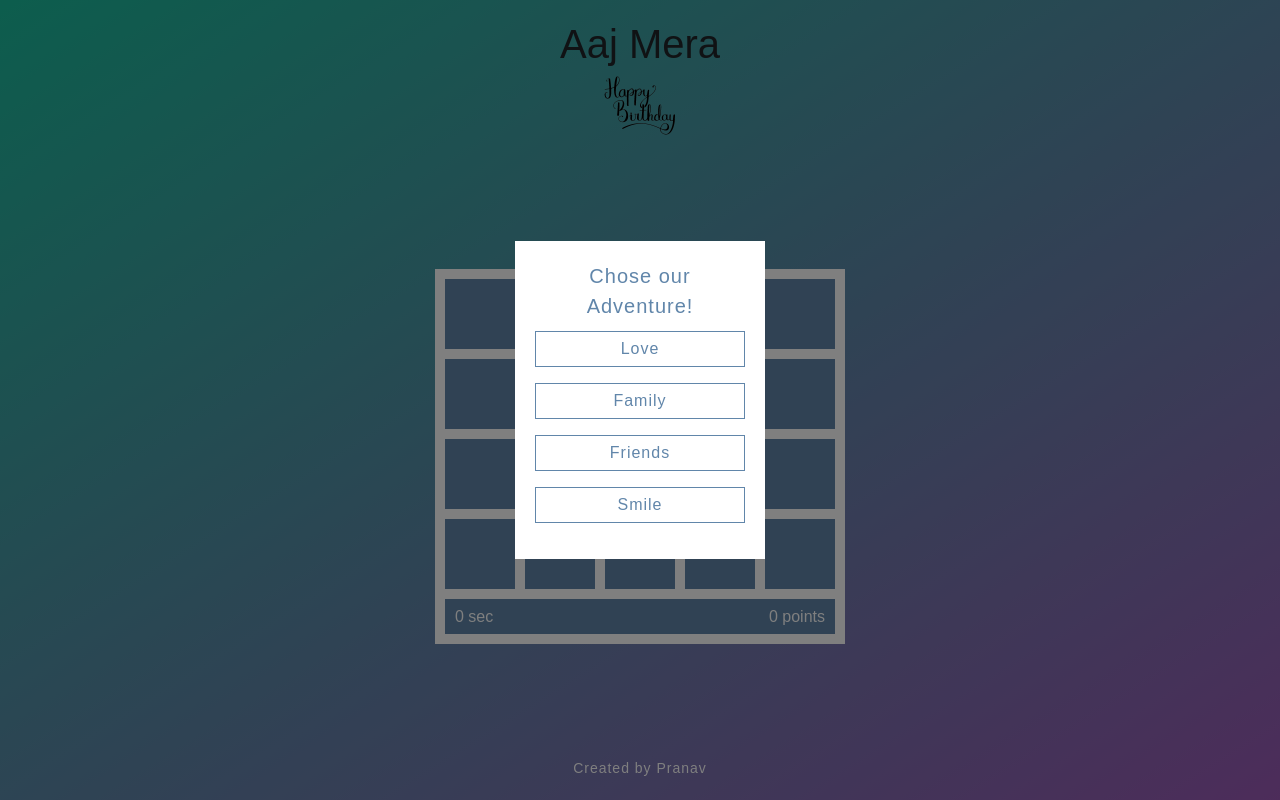
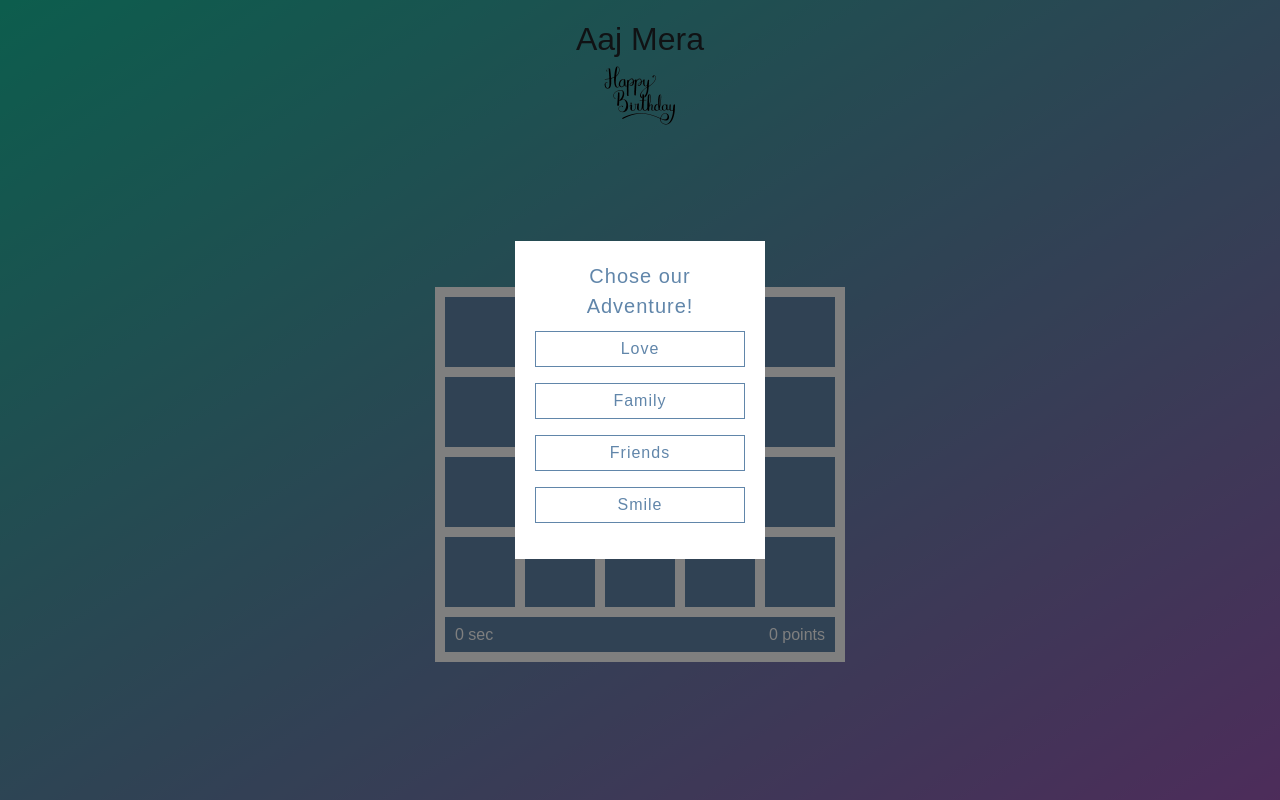
Before and after one commit to PranavMall/GP, a plain HTML site: page index.html in a window 1280 px wide. Drawn offline with nearby package versions, Linux system fonts and the light colour scheme.

Commit message:
header footer changes

```diff
--- a/index.html
+++ b/index.html
@@ -6,11 +6,11 @@
 
 </head>
 <header></header>
-  <h1>Aaj Mera
+  <h2>Aaj Mera
     <p>
       <img src="img/birthday.png" style="width:100px; display: inline;" />
     </p>
-  </h1>
+  </h2>
 </header>
 
 
@@ -65,6 +65,6 @@
 </section>
 <script src="app.js" type="text/javascript"></script>
 <h3 id="demo" style="color: wheat;"></h3>
-<footer>
+<!-- <footer>
   <p>Created by Pranav</p>
-</footer>
+</footer> -->
```
